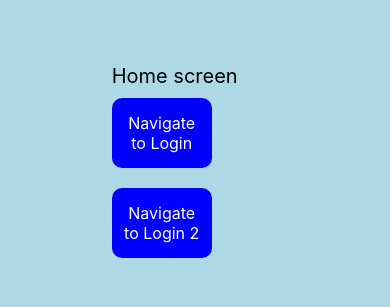
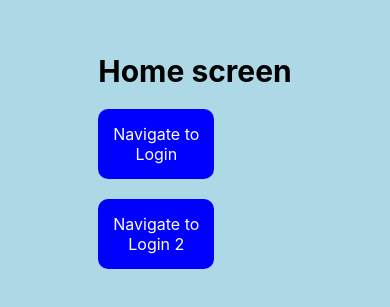
Before and after one commit to Domme19/reactNative_components, a React Native app: screen /SplashScreen in a window 390 px wide. Shown: the part 251-558 px from the top of the page. Built offline with nearby package versions, Linux system fonts and the light colour scheme.

Commit message:
added splash screen

```diff
--- a/navigation/index.tsx
+++ b/navigation/index.tsx
@@ -4,6 +4,7 @@ import {DarkTheme, DefaultTheme, NavigationContainer} from "@react-navigation/na
 import HomeScreen from "../screens/HomeScreen"
 import LoginScreenV1 from "../screens/LoginScreenV1";
 import LoginScreenV2 from "../screens/LoginScreenV2";
+import SplashScreen from "../screens/SplashScreen";
 
 
 const Stack = createNativeStackNavigator()
@@ -13,6 +14,7 @@ export default function Index({colorScheme}: { colorScheme: ColorSchemeName }){
             theme={colorScheme === 'dark' ? DarkTheme: DefaultTheme}
         >
             <Stack.Navigator>
+                <Stack.Screen name="SplashScreen" component={SplashScreen} options={{headerShown: false}}/>
                 <Stack.Screen name="HomeScreen" component={HomeScreen} options={{headerShown: false}}/>
                 <Stack.Screen name="Login1" component={LoginScreenV1} options={{headerShown: false}}/>
                 <Stack.Screen name="Login2" component={LoginScreenV2} options={{headerShown: false}}/>
--- a/screens/HomeScreen.tsx
+++ b/screens/HomeScreen.tsx
@@ -1,21 +1,14 @@
 import {View, Text, StyleSheet, TouchableOpacity, Image} from "react-native";
 import {useNavigation} from "@react-navigation/native";
-import {useEffect, useState} from "react";
-import IMG1 from "../assets/sampleImg_1.png"
+
 export default function HomeScreen (){
     const navigation = useNavigation();
-    const [loading, setLoading] = useState(true)
 
-    useEffect(() =>{
-        setTimeout(() =>{
-            setLoading(false);
-        }, 6000)
-    })
 
     const RenderMainContent = () =>{
         return(
             <View>
-                <Text style={{fontSize: 20, marginBottom: 10}}>
+                <Text style={{fontSize: 30, marginBottom: 20, fontWeight: 'bold'}}>
                     Home screen
                 </Text>
                 <TouchableOpacity style={styles.navigateBtn} onPress={() => navigation.navigate("Login1" as never)}>
@@ -32,16 +25,10 @@ export default function HomeScreen (){
         )
     }
 
-    const RenderLogo = () =>{
-        return(
-            <View style={[styles.logoView, styles.shadowProp]}>
-                <Image source={IMG1} style={styles.logo}/>
-            </View>
-        )
-    }
+
     return(
         <View style={styles.container}>
-            {loading ? RenderLogo() : RenderMainContent()}
+            {RenderMainContent()}
         </View>
     )
 }
@@ -63,22 +50,5 @@ const styles = StyleSheet.create({
         marginBottom: 20
     },
 
-    logoView:{
-        borderRadius: 10,
-        backgroundColor: 'white'
-    },
 
-    logo:{
-        height: 120,
-        width: 120,
-        borderRadius: 10
-    },
-
-    shadowProp:{
-        shadowOffset: {width: -2, height: 4},
-        shadowColor: '#171717',
-        shadowOpacity: 0.2,
-        shadowRadius: 3,
-        elevation: 20
-    }
 })
--- /dev/null
+++ b/screens/SplashScreen.tsx
@@ -0,0 +1,47 @@
+import {Image, View, StyleSheet} from "react-native";
+import IMG1 from "../assets/sampleImg_1.png";
+import {useEffect} from "react";
+import {useNavigation} from "@react-navigation/native";
+export default function SplashScreen(){
+    const navigation = useNavigation();
+    useEffect(() =>{
+        setTimeout(() =>{
+            navigation.navigate("HomeScreen" as never)
+        }, 6000)
+    }, [])
+
+    return(
+        <View style={styles.container}>
+            <View style={[styles.logoView, styles.shadowProp]}>
+                <Image source={IMG1} style={styles.logo}/>
+            </View>
+        </View>
+    )
+}
+
+const styles= StyleSheet.create({
+    container:{
+        flex: 1,
+        justifyContent: 'center',
+        alignItems: 'center',
+        backgroundColor: 'lightblue'
+    },
+
+    logoView:{
+        borderRadius: 10,
+        backgroundColor: 'white'
+    },
+    logo:{
+        height: 120,
+        width: 120,
+        borderRadius: 10
+    },
+
+    shadowProp:{
+        shadowOffset: {width: -2, height: 4},
+        shadowColor: '#171717',
+        shadowOpacity: 0.2,
+        shadowRadius: 3,
+        elevation: 20
+    }
+})
```
